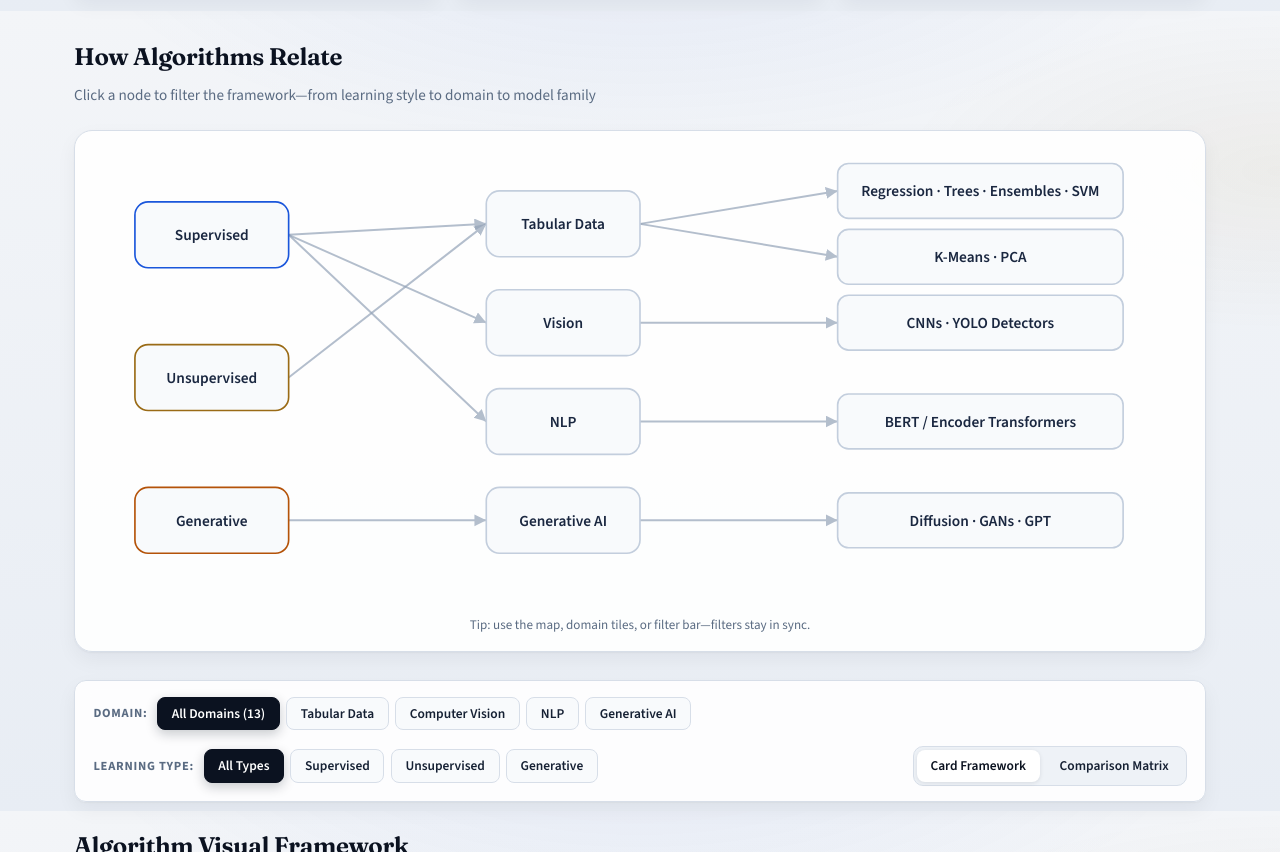
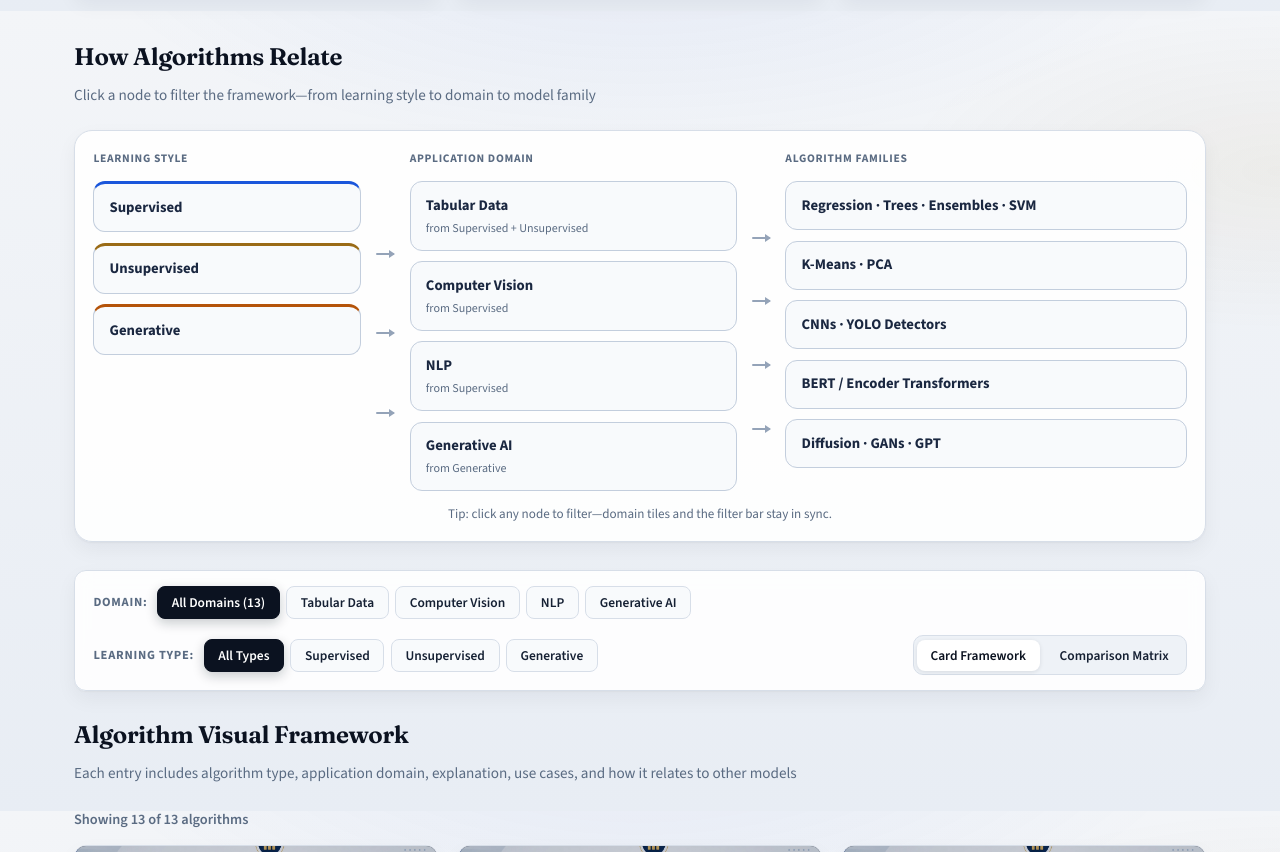
Before and after one commit to charant30/ml-algorithm-framework, a plain HTML site: page index.html in a window 1280 px wide. Shown: the part 1589-2441 px from the top of the page. Drawn offline with nearby package versions, Linux system fonts and the light colour scheme.

Commit message:
Replace crossing SVG map with clear three-column relationship flow.

```diff
--- a/index.html
+++ b/index.html
@@ -136,77 +136,36 @@
         <p>Click a node to filter the framework—from learning style to domain to model family</p>
       </div>
       <div class="map-shell">
-        <svg class="relation-svg" viewBox="0 0 1000 420" role="img" aria-label="Interactive relationship map from learning styles through domains to algorithms">
-          <defs>
-            <marker id="arrow" markerWidth="8" markerHeight="8" refX="6" refY="3" orient="auto">
-              <path d="M0,0 L6,3 L0,6 Z" fill="#94a3b8"></path>
-            </marker>
-          </defs>
-          <!-- Learning style → domain -->
-          <line class="map-line" x1="180" y1="80" x2="360" y2="70" marker-end="url(#arrow)"></line>
-          <line class="map-line" x1="180" y1="80" x2="360" y2="160" marker-end="url(#arrow)"></line>
-          <line class="map-line" x1="180" y1="80" x2="360" y2="250" marker-end="url(#arrow)"></line>
-          <line class="map-line" x1="180" y1="210" x2="360" y2="70" marker-end="url(#arrow)"></line>
-          <line class="map-line" x1="180" y1="340" x2="360" y2="340" marker-end="url(#arrow)"></line>
-          <!-- Domain → algorithm families -->
-          <line class="map-line" x1="500" y1="70" x2="680" y2="40" marker-end="url(#arrow)"></line>
-          <line class="map-line" x1="500" y1="70" x2="680" y2="100" marker-end="url(#arrow)"></line>
-          <line class="map-line" x1="500" y1="160" x2="680" y2="160" marker-end="url(#arrow)"></line>
-          <line class="map-line" x1="500" y1="250" x2="680" y2="250" marker-end="url(#arrow)"></line>
-          <line class="map-line" x1="500" y1="340" x2="680" y2="340" marker-end="url(#arrow)"></line>
+        <div class="flow-map" role="img" aria-label="Relationship map from learning styles through domains to algorithm families">
+          <div class="flow-col">
+            <p class="flow-col-label">Learning Style</p>
+            <button type="button" class="flow-node type-node supervised-border" data-type="Supervised">Supervised</button>
+            <button type="button" class="flow-node type-node unsupervised-border" data-type="Unsupervised">Unsupervised</button>
+            <button type="button" class="flow-node type-node generative-border" data-type="Generative">Generative</button>
+          </div>
 
-          <g class="map-node type-node" data-type="Supervised" tabindex="0" role="button" aria-label="Filter Supervised">
-            <rect x="40" y="50" width="140" height="60" rx="12"></rect>
-            <text x="110" y="85" text-anchor="middle">Supervised</text>
-          </g>
-          <g class="map-node type-node" data-type="Unsupervised" tabindex="0" role="button" aria-label="Filter Unsupervised">
-            <rect x="40" y="180" width="140" height="60" rx="12"></rect>
-            <text x="110" y="215" text-anchor="middle">Unsupervised</text>
-          </g>
-          <g class="map-node type-node" data-type="Generative" tabindex="0" role="button" aria-label="Filter Generative">
-            <rect x="40" y="310" width="140" height="60" rx="12"></rect>
-            <text x="110" y="345" text-anchor="middle">Generative</text>
-          </g>
+          <div class="flow-arrows" aria-hidden="true"><span></span><span></span><span></span></div>
 
-          <g class="map-node domain-node" data-domain="Tabular Data" tabindex="0" role="button" aria-label="Filter Tabular Data">
-            <rect x="360" y="40" width="140" height="60" rx="12"></rect>
-            <text x="430" y="75" text-anchor="middle">Tabular Data</text>
-          </g>
-          <g class="map-node domain-node" data-domain="Computer Vision" tabindex="0" role="button" aria-label="Filter Computer Vision">
-            <rect x="360" y="130" width="140" height="60" rx="12"></rect>
-            <text x="430" y="165" text-anchor="middle">Vision</text>
-          </g>
-          <g class="map-node domain-node" data-domain="NLP" tabindex="0" role="button" aria-label="Filter NLP">
-            <rect x="360" y="220" width="140" height="60" rx="12"></rect>
-            <text x="430" y="255" text-anchor="middle">NLP</text>
-          </g>
-          <g class="map-node domain-node" data-domain="Generative AI" tabindex="0" role="button" aria-label="Filter Generative AI">
-            <rect x="360" y="310" width="140" height="60" rx="12"></rect>
-            <text x="430" y="345" text-anchor="middle">Generative AI</text>
-          </g>
+          <div class="flow-col">
+            <p class="flow-col-label">Application Domain</p>
+            <button type="button" class="flow-node domain-node" data-domain="Tabular Data">Tabular Data<span class="flow-sub">from Supervised + Unsupervised</span></button>
+            <button type="button" class="flow-node domain-node" data-domain="Computer Vision">Computer Vision<span class="flow-sub">from Supervised</span></button>
+            <button type="button" class="flow-node domain-node" data-domain="NLP">NLP<span class="flow-sub">from Supervised</span></button>
+            <button type="button" class="flow-node domain-node" data-domain="Generative AI">Generative AI<span class="flow-sub">from Generative</span></button>
+          </div>
 
-          <g class="map-node leaf-node" data-domain="Tabular Data" tabindex="0" role="button" aria-label="Show tabular algorithms">
-            <rect x="680" y="15" width="260" height="50" rx="10"></rect>
-            <text x="810" y="45" text-anchor="middle">Regression · Trees · Ensembles · SVM</text>
-          </g>
-          <g class="map-node leaf-node" data-domain="Tabular Data" data-type="Unsupervised" tabindex="0" role="button" aria-label="Show unsupervised tabular algorithms">
-            <rect x="680" y="75" width="260" height="50" rx="10"></rect>
-            <text x="810" y="105" text-anchor="middle">K-Means · PCA</text>
-          </g>
-          <g class="map-node leaf-node" data-domain="Computer Vision" tabindex="0" role="button" aria-label="Show computer vision algorithms">
-            <rect x="680" y="135" width="260" height="50" rx="10"></rect>
-            <text x="810" y="165" text-anchor="middle">CNNs · YOLO Detectors</text>
-          </g>
-          <g class="map-node leaf-node" data-domain="NLP" tabindex="0" role="button" aria-label="Show NLP algorithms">
-            <rect x="680" y="225" width="260" height="50" rx="10"></rect>
-            <text x="810" y="255" text-anchor="middle">BERT / Encoder Transformers</text>
-          </g>
-          <g class="map-node leaf-node" data-domain="Generative AI" tabindex="0" role="button" aria-label="Show generative algorithms">
-            <rect x="680" y="315" width="260" height="50" rx="10"></rect>
-            <text x="810" y="345" text-anchor="middle">Diffusion · GANs · GPT</text>
-          </g>
-        </svg>
-        <p class="map-hint">Tip: use the map, domain tiles, or filter bar—filters stay in sync.</p>
+          <div class="flow-arrows" aria-hidden="true"><span></span><span></span><span></span><span></span></div>
+
+          <div class="flow-col flow-col-wide">
+            <p class="flow-col-label">Algorithm Families</p>
+            <button type="button" class="flow-node leaf-node" data-domain="Tabular Data" data-type="Supervised">Regression · Trees · Ensembles · SVM</button>
+            <button type="button" class="flow-node leaf-node" data-domain="Tabular Data" data-type="Unsupervised">K-Means · PCA</button>
+            <button type="button" class="flow-node leaf-node" data-domain="Computer Vision">CNNs · YOLO Detectors</button>
+            <button type="button" class="flow-node leaf-node" data-domain="NLP">BERT / Encoder Transformers</button>
+            <button type="button" class="flow-node leaf-node" data-domain="Generative AI">Diffusion · GANs · GPT</button>
+          </div>
+        </div>
+        <p class="map-hint">Tip: click any node to filter—domain tiles and the filter bar stay in sync.</p>
       </div>
     </section>
 
@@ -640,8 +599,8 @@
       });
     });
 
-    document.querySelectorAll(".map-node").forEach((node) => {
-      const activate = () => {
+    document.querySelectorAll(".flow-node").forEach((node) => {
+      node.addEventListener("click", () => {
         const domain = node.dataset.domain || "all";
         const type = node.dataset.type || "all";
         if (node.classList.contains("type-node")) {
@@ -650,13 +609,6 @@
           setFilters({ domain, type });
         } else {
           setFilters({ domain, type: "all" });
-        }
-      };
-      node.addEventListener("click", activate);
-      node.addEventListener("keydown", (e) => {
-        if (e.key === "Enter" || e.key === " ") {
-          e.preventDefault();
-          activate();
         }
       });
     });
--- a/styles.css
+++ b/styles.css
@@ -271,55 +271,107 @@ body {
   background: rgba(255, 255, 255, 0.92);
   border: 1px solid var(--border-subtle);
   border-radius: var(--radius-lg);
-  padding: 1rem 1rem 0.75rem;
+  padding: 1.15rem 1.15rem 0.85rem;
   box-shadow: var(--shadow-sm);
   overflow-x: auto;
 }
 
-.relation-svg {
-  width: 100%;
-  min-width: 780px;
-  height: auto;
-  display: block;
+.flow-map {
+  display: grid;
+  grid-template-columns: minmax(150px, 0.9fr) 28px minmax(180px, 1.1fr) 28px minmax(220px, 1.35fr);
+  gap: 0.65rem;
+  align-items: stretch;
+  min-width: 760px;
 }
 
-.map-line {
-  stroke: #94a3b8;
-  stroke-width: 1.8;
-  opacity: 0.7;
+.flow-col {
+  display: flex;
+  flex-direction: column;
+  gap: 0.65rem;
 }
 
-.map-node rect {
-  fill: #f8fafc;
-  stroke: var(--border-strong);
-  stroke-width: 1.5;
-  transition: fill 0.2s ease, stroke 0.2s ease;
+.flow-col-label {
+  font-size: 0.72rem;
+  font-weight: 700;
+  letter-spacing: 0.06em;
+  text-transform: uppercase;
+  color: var(--text-muted);
+  margin-bottom: 0.15rem;
 }
 
-.map-node text {
-  fill: var(--navy-secondary);
-  font-size: 14px;
-  font-family: "Source Sans 3", sans-serif;
-  font-weight: 600;
-  pointer-events: none;
+.flow-node {
+  width: 100%;
+  text-align: left;
+  background: #f8fafc;
+  border: 1px solid var(--border-strong);
+  border-radius: 12px;
+  padding: 0.85rem 0.95rem;
+  color: var(--navy-secondary);
+  font-weight: 650;
+  font-size: 0.92rem;
+  line-height: 1.35;
+  box-shadow: none;
 }
 
-.map-node {
-  cursor: pointer;
+.flow-node:hover,
+.flow-node:focus-visible {
+  background: #fff;
+  border-color: var(--accent-blue);
+  transform: none;
 }
 
-.map-node:hover rect,
-.map-node:focus rect {
-  fill: #eef4ff;
-  stroke: var(--accent-blue);
+.flow-node .flow-sub {
+  display: block;
+  margin-top: 0.28rem;
+  font-size: 0.75rem;
+  font-weight: 500;
+  color: var(--text-muted);
 }
 
-.type-node[data-type="Supervised"] rect { stroke: var(--accent-blue); }
-.type-node[data-type="Unsupervised"] rect { stroke: var(--accent-gold); }
-.type-node[data-type="Generative"] rect { stroke: var(--accent-gen); }
+.flow-node.type-node.supervised-border {
+  border-top-width: 3px;
+  border-top-color: var(--accent-blue);
+}
+
+.flow-node.type-node.unsupervised-border {
+  border-top-width: 3px;
+  border-top-color: var(--accent-gold);
+}
+
+.flow-node.type-node.generative-border {
+  border-top-width: 3px;
+  border-top-color: var(--accent-gen);
+}
+
+.flow-arrows {
+  display: flex;
+  flex-direction: column;
+  justify-content: space-evenly;
+  align-items: center;
+  padding-top: 1.6rem;
+}
+
+.flow-arrows span {
+  width: 18px;
+  height: 2px;
+  background: #94a3b8;
+  position: relative;
+  border-radius: 999px;
+}
+
+.flow-arrows span::after {
+  content: "";
+  position: absolute;
+  right: -1px;
+  top: 50%;
+  transform: translateY(-50%);
+  border-top: 4px solid transparent;
+  border-bottom: 4px solid transparent;
+  border-left: 6px solid #94a3b8;
+}
 
 .map-hint {
-  margin: 0.35rem 0 0.25rem;
+  margin: 0.75rem 0 0.15rem;
   font-size: 0.82rem;
   color: var(--text-muted);
   text-align: center;
@@ -442,8 +494,12 @@ body {
   border-top: 3px solid var(--accent-gen);
 }
 
-.supervised-border::before,
-.unsupervised-border::before {
+.style-card.supervised-border::before,
+.paradigm-box.supervised-border::before,
+.style-card.unsupervised-border::before,
+.paradigm-box.unsupervised-border::before,
+.style-card.generative-border::before,
+.paradigm-box.generative-border::before {
   content: "";
   position: absolute;
   inset: 0 auto auto 0;
@@ -453,12 +509,19 @@ body {
   opacity: 0.55;
 }
 
-.supervised-border::before {
+.style-card.supervised-border::before,
+.paradigm-box.supervised-border::before {
   background: radial-gradient(ellipse at top left, rgba(26, 86, 219, 0.12), transparent 70%);
 }
 
-.unsupervised-border::before {
+.style-card.unsupervised-border::before,
+.paradigm-box.unsupervised-border::before {
   background: radial-gradient(ellipse at top left, rgba(154, 107, 22, 0.12), transparent 70%);
+}
+
+.style-card.generative-border::before,
+.paradigm-box.generative-border::before {
+  background: radial-gradient(ellipse at top left, rgba(180, 83, 9, 0.12), transparent 70%);
 }
 
 .paradigm-tag {
```
